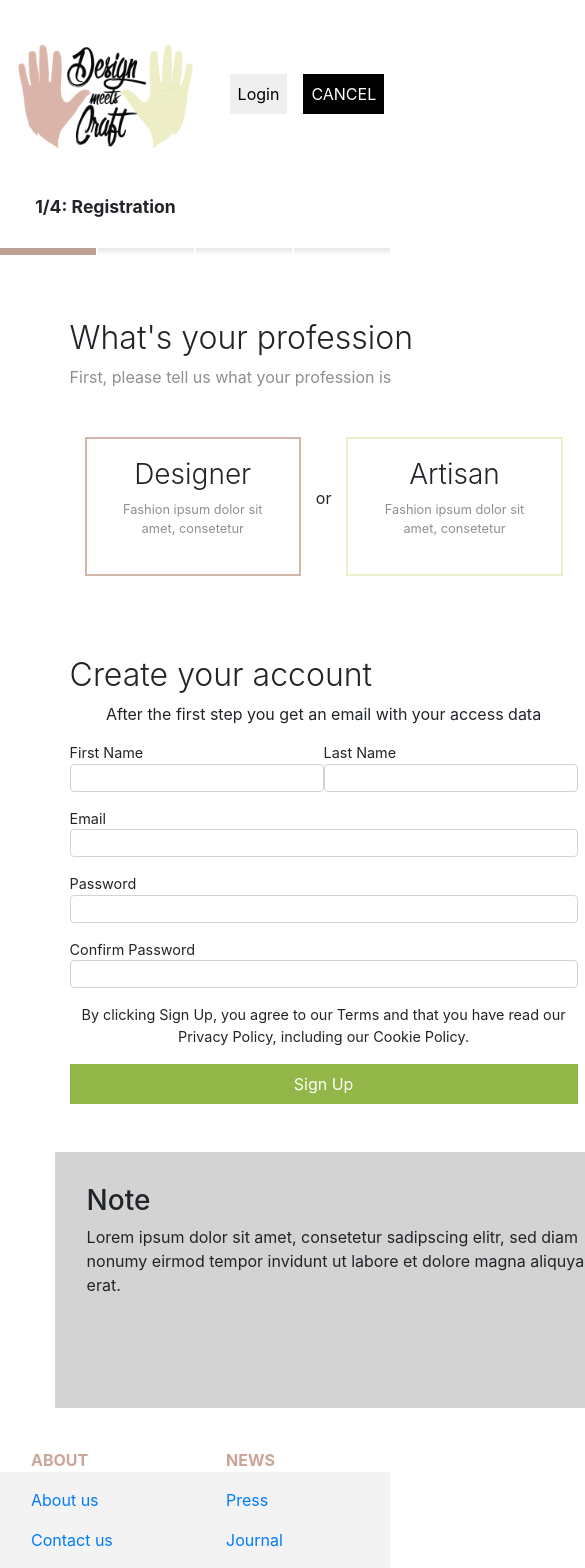
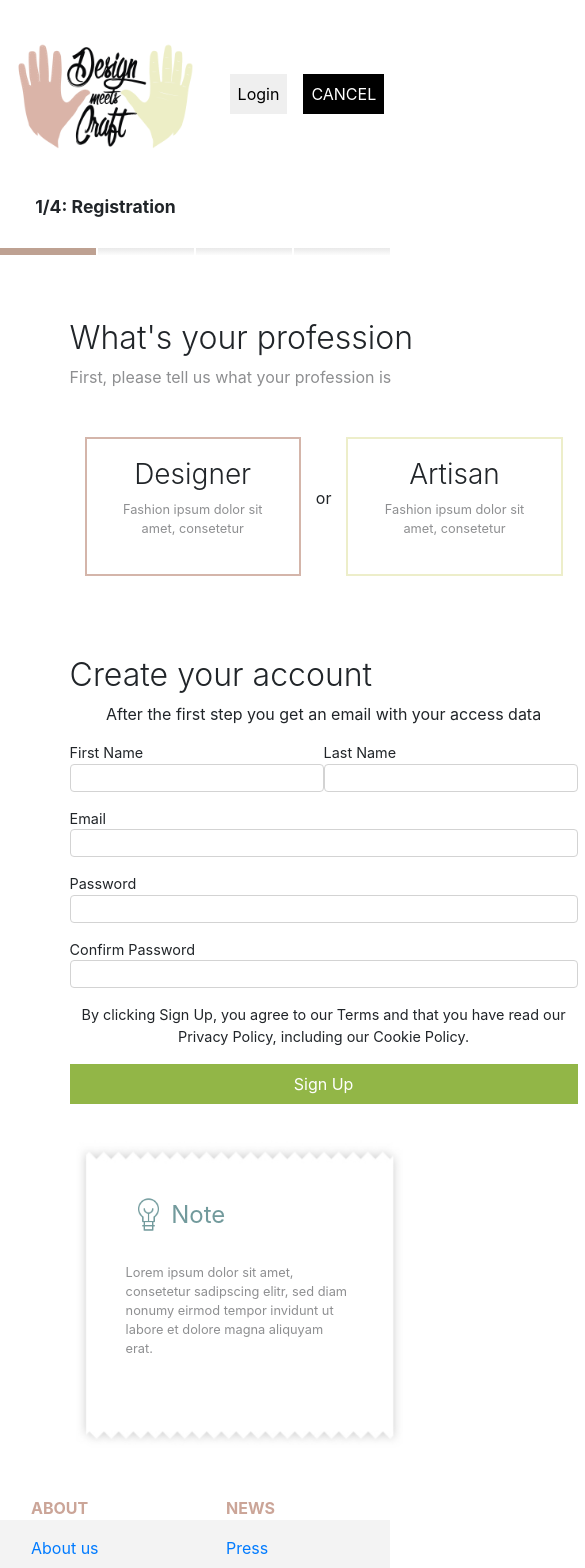
Before and after one commit to su-jaya/design-meets-craft, a React (Create React App) app in the folder client/: page /signup in a window 390 px wide. Shown: the top 1568 px of the page, 585 px wide, since content can reach past the window. Built offline with nearby package versions, Linux system fonts and the light colour scheme; no server answers.

Commit message:
added note component and fixed card component responsive issues

```diff
--- a/client/src/components/Card.css
+++ b/client/src/components/Card.css
@@ -16,9 +16,9 @@
 }
 
 .cardAvatar {
-  position: absolute;
-  top: 140px;
-  left: 120px;
+  position: relative;
+  top: -55px;
+  left: 100px;
   width: 95px;
   border-radius: 50%;
   border: 3px solid #e9e9e9;
@@ -27,13 +27,27 @@
 .cardText {
   margin-top: 2em;
   padding: 14px;
+  position: relative;
+  top: -55px;
 }
-.cardHeadline {
+.cardHeadlineDesigner {
   color: #d4b5aa;
   font-size: 1.1em;
   font-weight: bold;
   padding-bottom: 0;
   margin-bottom: 0;
+  position: relative;
+  top: -35px;
+}
+
+.cardHeadlineArtisan {
+  color: #909460;
+  font-size: 1.1em;
+  font-weight: bold;
+  padding-bottom: 0;
+  margin-bottom: 0;
+  position: relative;
+  top: -35px;
 }
 
 .cardSubtitle {
@@ -41,6 +55,8 @@
   padding-top: 0;
   margin-top: 0;
   margin-bottom: 8px;
+  position: relative;
+  top: -35px;
 }
 
 .cardDescription {
@@ -48,12 +64,16 @@
   padding-top: 0px;
   font-size: 13px;
   margin-bottom: 0;
+  position: relative;
+  top: -35px;
 }
 
 .cardDivider {
   width: 280px;
   border-top: 2px solid #e9e9e9;
   margin: 10px 0;
+  position: relative;
+  top: -35px;
 }
 
 .cardTags {
@@ -62,6 +82,8 @@
   justify-content: flex-start;
   flex-wrap: wrap;
   margin: 15px 0;
+  position: relative;
+  top: -35px;
 }
 
 .cardTags p {
--- a/client/src/components/Card.js
+++ b/client/src/components/Card.js
@@ -19,7 +19,7 @@ class Card extends Component {
           alt="card avatar"
         />
         <div className="cardText">
-          <h3 className="cardHeadline">Francesca Imoli</h3>
+          <h3 className={this.props.class}>Francesca Imoli</h3>
           <p className="cardSubtitle">Designer</p>
           <p className="cardDescription">
             "An English Canadian with strong French, Latin, & Aboriginal
--- a/client/src/components/home/Home.css
+++ b/client/src/components/home/Home.css
@@ -53,6 +53,7 @@
   display: flex;
   flex-direction: column;
   justify-content: center;
+  margin-top: 2.5em;
 }
 
 .homeAdexButton {
@@ -63,12 +64,6 @@
   border: none;
   color: white;
   cursor: pointer;
-}
-
-.tbd {
-  height: 10em;
-  text-align: left;
-  padding: 3em;
 }
 
 .homeDesignerHeadline {
@@ -99,3 +94,8 @@
 .homeDesignersColumn {
   padding: 0;
 }
+
+.homeDivider {
+  border-top: 2px solid #e9e9e9;
+  margin: 2em 2.4em;
+}
--- a/client/src/components/home/Home.js
+++ b/client/src/components/home/Home.js
@@ -74,10 +74,10 @@ class Home extends Component {
 
         {/* Home Designer Stories Section */}
 
-        <div className="tbd">
+        {/* <div className="tbd">
           <h1>Designer Stories</h1>
           tbd
-        </div>
+        </div> */}
 
         {/* Home Designers Section */}
 
@@ -89,26 +89,44 @@ class Home extends Component {
           <Container className="homeDesignersContainer" fluid={true}>
             <Row className="homeDesignersRow">
               <Col className="homeDesignersColumn mx-auto">
-                <Card />
+                <Card class="cardHeadlineDesigner" />
               </Col>
               <Col className="homeDesignersColumn mx-auto">
-                <Card />
+                <Card class="cardHeadlineDesigner" />
               </Col>
               <Col className="homeDesignersColumn mx-auto">
-                <Card />
+                <Card class="cardHeadlineDesigner" />
               </Col>
               <Col className="homeDesignersColumn mx-auto">
-                <Card />
+                <Card class="cardHeadlineDesigner" />
               </Col>
             </Row>
           </Container>
         </div>
 
         {/* Home Artisans Section */}
-
-        <div className="tbd">
-          <h1>Artisans</h1>
-          tbd
+        <div className="homeDivider" />
+        <div>
+          <div className="homeDesignerHeadline">
+            <h1>Artisans</h1>
+            <button className="homeDesignerButton">SEE ALL</button>
+          </div>
+          <Container className="homeDesignersContainer" fluid={true}>
+            <Row className="homeDesignersRow">
+              <Col className="homeDesignersColumn mx-auto">
+                <Card class="cardHeadlineArtisan" />
+              </Col>
+              <Col className="homeDesignersColumn mx-auto">
+                <Card class="cardHeadlineArtisan" />
+              </Col>
+              <Col className="homeDesignersColumn mx-auto">
+                <Card class="cardHeadlineArtisan" />
+              </Col>
+              <Col className="homeDesignersColumn mx-auto">
+                <Card class="cardHeadlineArtisan" />
+              </Col>
+            </Row>
+          </Container>
         </div>
 
         {/* Home ADEx Section */}
@@ -145,10 +163,10 @@ class Home extends Component {
 
         {/* Home Destinations Section */}
 
-        <div className="tbd">
+        {/* <div className="tbd">
           <h1>Design for Good Destinations</h1>
           tbd
-        </div>
+        </div> */}
 
         {/* Home Partners Section */}
 
--- a/client/src/components/signup/AboutYou.js
+++ b/client/src/components/signup/AboutYou.js
@@ -7,6 +7,7 @@ import Footer from "../Footer";
 import Container from "react-bootstrap/Container";
 import Row from "react-bootstrap/Row";
 import Col from "react-bootstrap/Col";
+import Note from "./Note";
 
 class AboutYou1 extends Component {
   state = {
@@ -571,13 +572,8 @@ class AboutYou1 extends Component {
                 </div>
               </form>
             </Col>
-            <Col xs lg="3" className="registrationNote">
-              <h3>Note</h3>
-              <p>
-                Lorem ipsum dolor sit amet, consetetur sadipscing elitr, sed
-                diam nonumy eirmod tempor invidunt ut labore et dolore magna
-                aliquyam erat.
-              </p>
+            <Col xs lg="3">
+              <Note />
             </Col>
           </Row>
         </Container>
--- a/client/src/components/signup/Needs.js
+++ b/client/src/components/signup/Needs.js
@@ -8,6 +8,7 @@ import Footer from "../Footer";
 import Container from "react-bootstrap/Container";
 import Row from "react-bootstrap/Row";
 import Col from "react-bootstrap/Col";
+import Note from "./Note";
 
 class Needs1 extends Component {
   state = {
@@ -236,19 +237,8 @@ class Needs1 extends Component {
                 </div>
               </form>
             </Col>
-            <Col>
-              <div xs lg="3" className="registrationNote">
-                <h3>Note</h3>
-                <p>
-                  Lorem ipsum dolor sit amet, consetetur sadipscing elitr, sed
-                  diam nonumy eirmod tempor invidunt ut labore et dolore magna
-                  aliquyam erat.
-                </p>
-              </div>
-              <div xs lg="3" className="registrationNote">
-                <h3>MOST USED TAGS</h3>
-                <p>tags tags tags</p>
-              </div>
+            <Col xs lg="3">
+              <Note />
             </Col>
           </Row>
         </Container>
--- /dev/null
+++ b/client/src/components/signup/Note.css
@@ -0,0 +1,34 @@
+/* Registration Note */
+
+.note {
+  background-image: url("/images/DmC_notecontainer.png");
+  background-repeat: no-repeat;
+  background-size: 340px 20em;
+  background-position: center;
+  width: 340px;
+  height: 20em;
+  padding: 3.5em;
+  margin-top: 2em;
+  text-align: left;
+}
+
+.noteHeadline {
+  display: flex;
+  flex-direction: row;
+  justify-content: flex-start;
+  align-content: center;
+}
+
+.note h3 {
+  color: #729a9c;
+  font-weight: normal;
+  margin: 0;
+  padding: 0.4em 0;
+  font-size: 1.5em;
+}
+
+.note p {
+  color: #8e8f91;
+  font-size: 0.8em;
+  margin-top: 1.8em;
+}
--- a/client/src/components/signup/Note.js
+++ b/client/src/components/signup/Note.js
@@ -0,0 +1,26 @@
+import React, { Component } from "react";
+import "./Note.css";
+
+class Note extends Component {
+  render() {
+    return (
+      <div className="note">
+        <div className="noteHeadline">
+          <img
+            src="/images/DmC_noteicon.png"
+            alt="note icon"
+            width="20%"
+            height="20%"
+          />
+          <h3>Note</h3>
+        </div>
+        <p>
+          Lorem ipsum dolor sit amet, consetetur sadipscing elitr, sed diam
+          nonumy eirmod tempor invidunt ut labore et dolore magna aliquyam erat.
+        </p>
+      </div>
+    );
+  }
+}
+
+export default Note;
--- a/client/src/components/signup/Registration.css
+++ b/client/src/components/signup/Registration.css
@@ -42,7 +42,7 @@
 .registrationContainer {
   display: flex;
   flex-direction: column;
-  margin-right: 4em;
+  margin-right: 1.7em;
 }
 
 .registrationHeadline {
@@ -195,17 +195,6 @@
   font-size: 0.9em;
 }
 
-/* Registration Note */
-
-.registrationNote {
-  /* width: 25em; */
-  height: 16em;
-  padding: 2em;
-  margin-top: 3em;
-  text-align: left;
-  background-color: lightgrey;
-}
-
 /* Tags */
 
 .react-tagsinput-tag {
--- a/client/src/components/signup/Registration.js
+++ b/client/src/components/signup/Registration.js
@@ -7,6 +7,7 @@ import Row from "react-bootstrap/Row";
 import Col from "react-bootstrap/Col";
 import AuthService from "./auth-service";
 import { Redirect } from "react-router-dom";
+import Note from "./Note";
 
 class Registration extends Component {
   state = {
@@ -176,13 +177,8 @@ class Registration extends Component {
                 <button className="registrationSignUpButton">Sign Up</button>
               </form>
             </Col>
-            <Col xs lg="3" className="registrationNote">
-              <h3>Note</h3>
-              <p>
-                Lorem ipsum dolor sit amet, consetetur sadipscing elitr, sed
-                diam nonumy eirmod tempor invidunt ut labore et dolore magna
-                aliquyam erat.
-              </p>
+            <Col xs lg="3">
+              <Note />
             </Col>
           </Row>
         </Container>
```
Also changed, not shown: client/public/images/DmC_noteicon.png (added).
